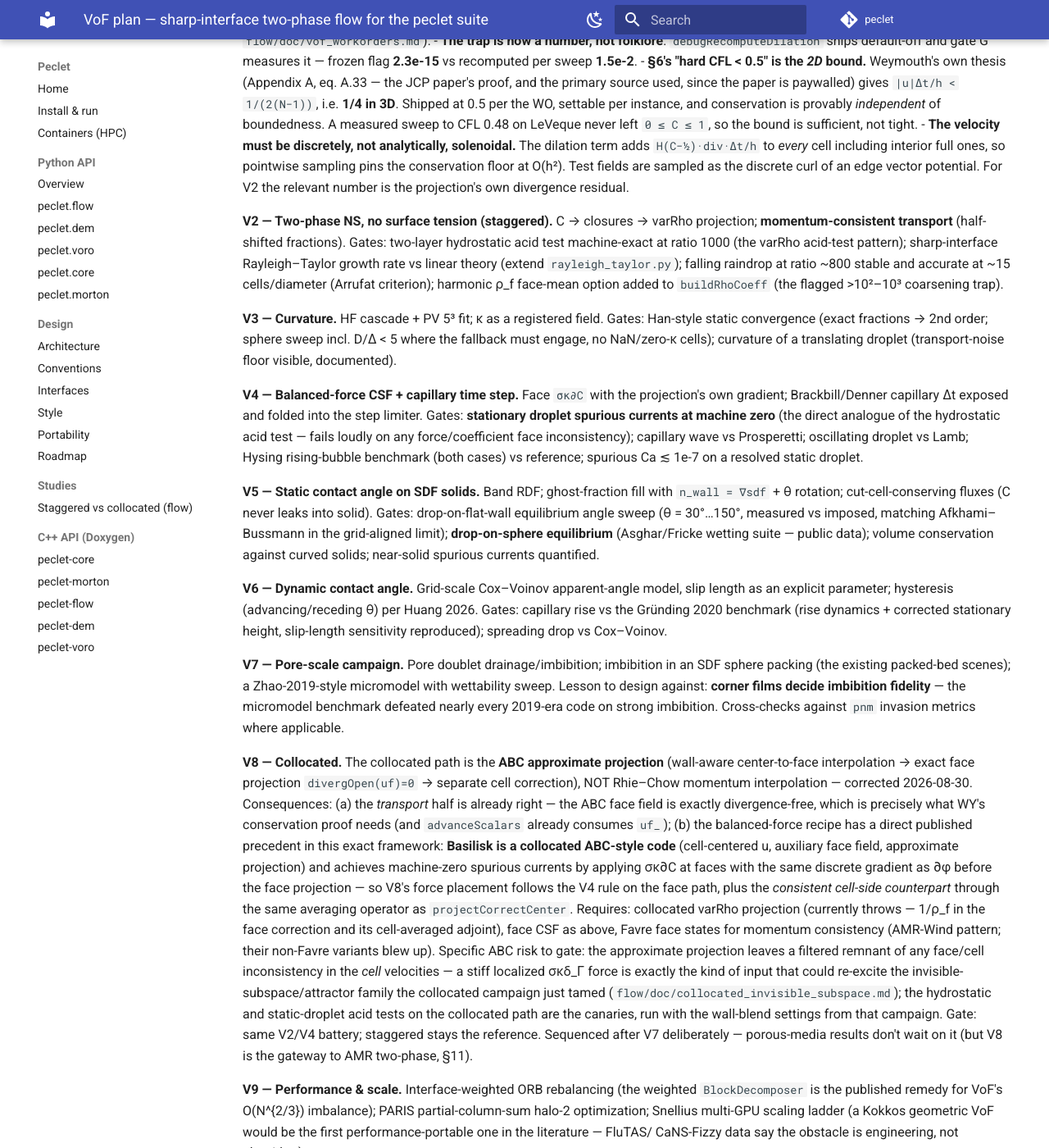
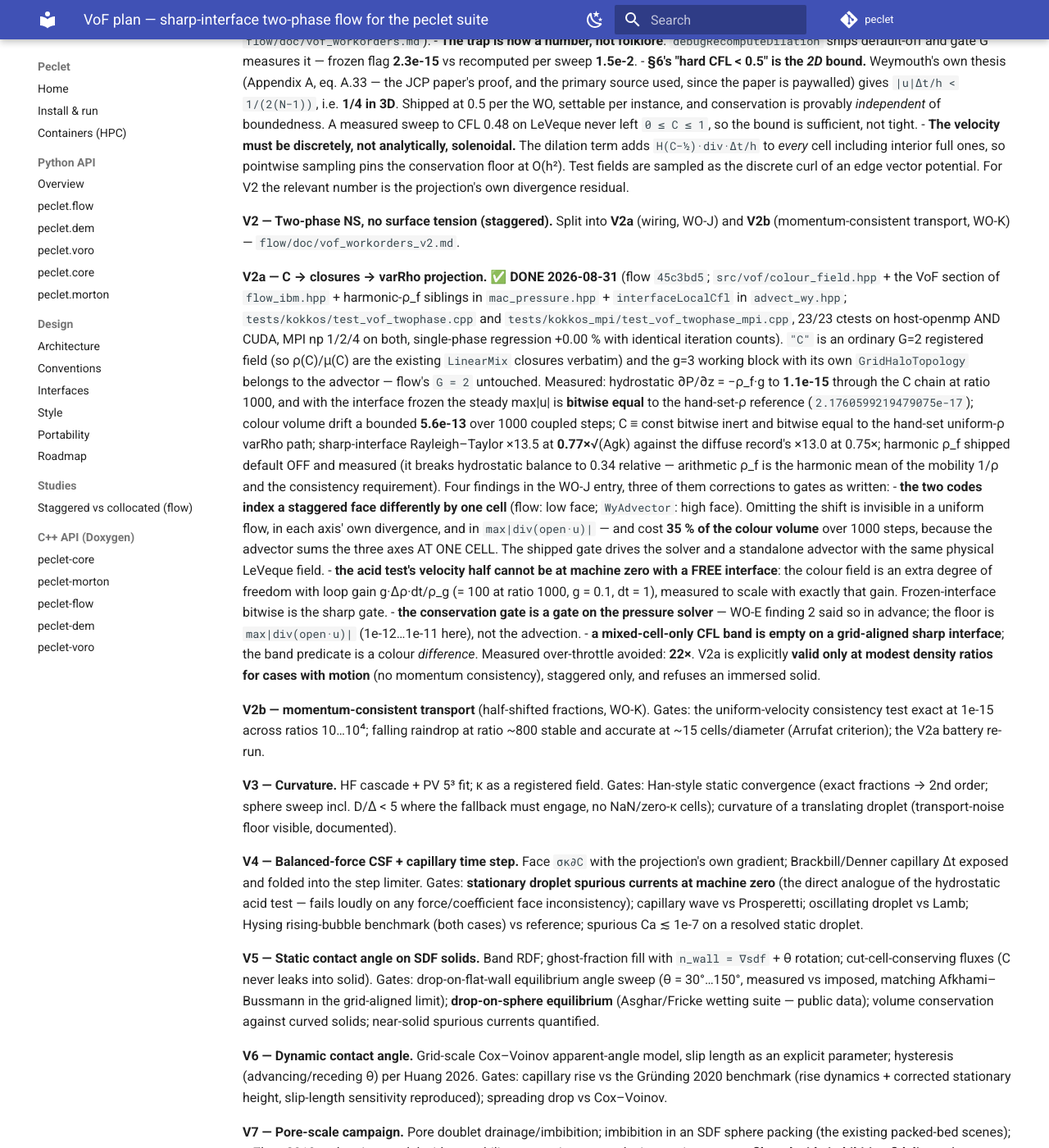
Before and after one commit to computational-chemical-engineering/peclet, an MkDocs documentation site: the page built from docs/VOF_PLAN.md, in a window 1280 px wide and 1400 px high, scrolled down 4417 px. Shown: the whole window at 82% size. Built offline with MkDocs 1.6.1 and Material for MkDocs 9.7.7, drawn with Linux system fonts in a browser that asks for light colours; comment, search, counter and statistics services are not loaded.

Commit message:
flow bump: VoF rung V2a (WO-J) — the colour field drives the two-phase NS solver
VOF_PLAN §4 V2 split into V2a (done) and V2b (WO-K). "C" is an ordinary G=2
registered field so rho(C)/mu(C) are the existing LinearMix closures verbatim;
the g=3 working block with its own GridHaloTopology belongs to the advector, so
flow's G=2 is untouched. Staggered only, no immersed solid, and valid only at
modest density ratios for cases with motion (no momentum consistency yet).

Measured: hydrostatic dP/dz = -rho_f g through the C chain 1.1e-15 at ratio 1000,
and with the interface frozen the steady max|u| is BITWISE the hand-set-rho
reference; colour volume drift bounded at 5.6e-13 over 1000 coupled steps; sharp
Rayleigh-Taylor x13.5 at 0.77x sqrt(Agk) vs the diffuse record's x13.0 at 0.75x;
tests/kokkos 23/23 and tests/kokkos_mpi 51/51 on host-openmp AND CUDA;
single-phase regression +0.00% with identical iteration counts.

Three of the four findings are corrections to gates as written -- the sharpest
being that flow and WyAdvector index a staggered face differently by one cell,
which is invisible in a uniform flow, in each axis' own divergence and in
max|div(open u)|, and cost 35% of the colour volume because the advector sums
the three axes at one cell.

Co-Authored-By: Claude Fable 5 <noreply@anthropic.com>
Claude-Session: https://claude.ai/code/session_014qvoYadT5tXKFrJ7H9uhEB

```diff
--- a/docs/VOF_PLAN.md
+++ b/docs/VOF_PLAN.md
@@ -198,12 +198,42 @@ face divergence ≤ 1.2e-15. Clipping OFF; wisp census recorded. Three things to
   the conservation floor at O(h²). Test fields are sampled as the discrete curl of an edge
   vector potential. For V2 the relevant number is the projection's own divergence residual.
 
-**V2 — Two-phase NS, no surface tension (staggered).** C → closures → varRho projection;
-**momentum-consistent transport** (half-shifted fractions). Gates: two-layer hydrostatic
-acid test machine-exact at ratio 1000 (the varRho acid-test pattern); sharp-interface
-Rayleigh–Taylor growth rate vs linear theory (extend `rayleigh_taylor.py`); falling raindrop
-at ratio ~800 stable and accurate at ~15 cells/diameter (Arrufat criterion); harmonic ρ_f
-face-mean option added to `buildRhoCoeff` (the flagged >10²–10³ coarsening trap).
+**V2 — Two-phase NS, no surface tension (staggered).** Split into **V2a** (wiring, WO-J) and
+**V2b** (momentum-consistent transport, WO-K) — `flow/doc/vof_workorders_v2.md`.
+
+**V2a — C → closures → varRho projection. ✅ DONE 2026-08-31** (flow `45c3bd5`;
+`src/vof/colour_field.hpp` + the VoF section of `flow_ibm.hpp` + harmonic-ρ_f siblings in
+`mac_pressure.hpp` + `interfaceLocalCfl` in `advect_wy.hpp`; `tests/kokkos/test_vof_twophase.cpp`
+and `tests/kokkos_mpi/test_vof_twophase_mpi.cpp`, 23/23 ctests on host-openmp AND CUDA, MPI
+np 1/2/4 on both, single-phase regression +0.00 % with identical iteration counts). `"C"` is an
+ordinary G=2 registered field (so ρ(C)/μ(C) are the existing `LinearMix` closures verbatim) and
+the g=3 working block with its own `GridHaloTopology` belongs to the advector — flow's `G = 2`
+untouched. Measured: hydrostatic ∂P/∂z = −ρ_f·g to **1.1e-15** through the C chain at ratio 1000,
+and with the interface frozen the steady max|u| is **bitwise equal** to the hand-set-ρ reference
+(`2.1760599219479075e-17`); colour volume drift a bounded **5.6e-13** over 1000 coupled steps;
+C ≡ const bitwise inert and bitwise equal to the hand-set uniform-ρ varRho path; sharp-interface
+Rayleigh–Taylor ×13.5 at **0.77×**√(Agk) against the diffuse record's ×13.0 at 0.75×; harmonic ρ_f
+shipped default OFF and measured (it breaks hydrostatic balance to 0.34 relative — arithmetic ρ_f
+is the harmonic mean of the mobility 1/ρ and the consistency requirement). Four findings in the
+WO-J entry, three of them corrections to gates as written:
+- **the two codes index a staggered face differently by one cell** (flow: low face; `WyAdvector`:
+  high face). Omitting the shift is invisible in a uniform flow, in each axis' own divergence, and
+  in `max|div(open·u)|` — and cost **35 % of the colour volume** over 1000 steps, because the
+  advector sums the three axes AT ONE CELL. The shipped gate drives the solver and a standalone
+  advector with the same physical LeVeque field.
+- **the acid test's velocity half cannot be at machine zero with a FREE interface**: the colour
+  field is an extra degree of freedom with loop gain g·Δρ·dt/ρ_g (= 100 at ratio 1000, g = 0.1,
+  dt = 1), measured to scale with exactly that gain. Frozen-interface bitwise is the sharp gate.
+- **the conservation gate is a gate on the pressure solver** — WO-E finding 2 said so in advance;
+  the floor is `max|div(open·u)|` (1e-12…1e-11 here), not the advection.
+- **a mixed-cell-only CFL band is empty on a grid-aligned sharp interface**; the band predicate is
+  a colour *difference*. Measured over-throttle avoided: **22×**.
+V2a is explicitly **valid only at modest density ratios for cases with motion** (no momentum
+consistency), staggered only, and refuses an immersed solid.
+
+**V2b — momentum-consistent transport** (half-shifted fractions, WO-K). Gates: the
+uniform-velocity consistency test exact at 1e-15 across ratios 10…10⁴; falling raindrop at
+ratio ~800 stable and accurate at ~15 cells/diameter (Arrufat criterion); the V2a battery re-run.
 
 **V3 — Curvature.** HF cascade + PV 5³ fit; κ as a registered field.
 Gates: Han-style static convergence (exact fractions → 2nd order; sphere sweep incl.
```
